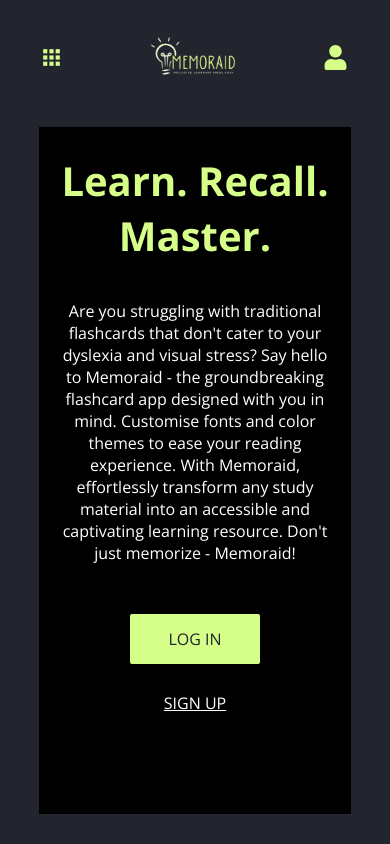
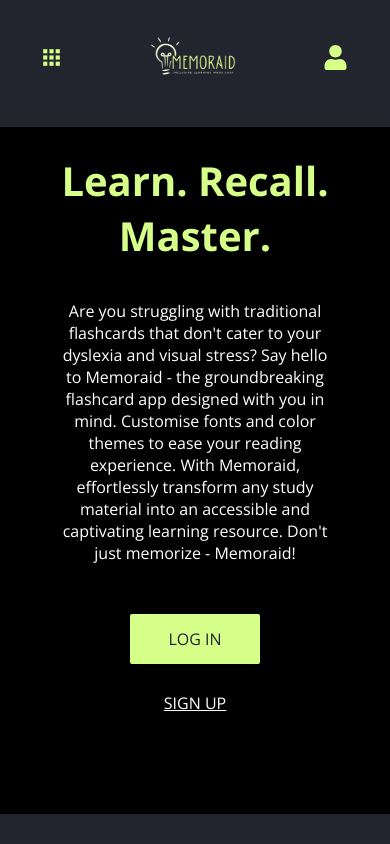
Before and after one commit to rkumari2/memoraid_client, a React (Vite) app: page / in a window 390 px wide. Built offline with nearby package versions, Linux system fonts and the light colour scheme.

Commit message:
trial debugging guest home page

```diff
--- a/src/pages/Home/style.css
+++ b/src/pages/Home/style.css
@@ -109,6 +109,9 @@
         padding-bottom: 100px;
         padding-top: 0px;
         width: 80%;
+        padding-left: 10%;
+        padding-right: 10%;
+        overflow-y: auto;
     }
 
     .intro-paragraph {
```
